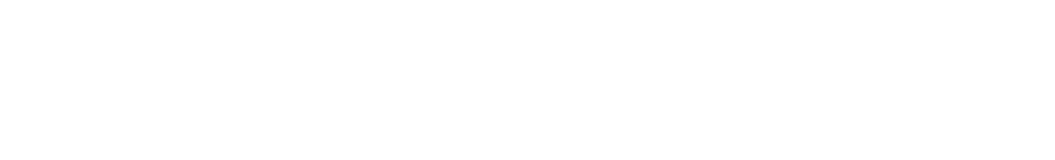
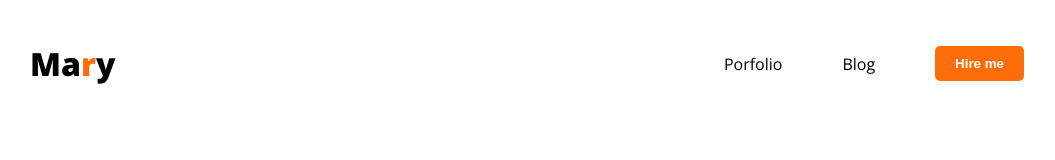
Before and after one commit to ShahJahanApurbo/portfolio, a plain HTML site: page index.html in a window 1280 px wide. Shown: the whole page, without its empty margins (98-1153 px from the left). Drawn offline with nearby package versions, Linux system fonts and the light colour scheme.

Commit message:
added styles files and styled navbar

```diff
--- a/index.html
+++ b/index.html
@@ -3,10 +3,26 @@
   <head>
     <meta charset="UTF-8" />
     <meta name="viewport" content="width=device-width, initial-scale=1.0" />
+    <link rel="preconnect" href="https://fonts.googleapis.com" />
+    <link rel="preconnect" href="https://fonts.gstatic.com" crossorigin />
+    <link
+      href="https://fonts.googleapis.com/css2?family=Open+Sans:ital,wght@0,300..800;1,300..800&display=swap"
+      rel="stylesheet"
+    />
+    <link rel="stylesheet" href="styles.css" />
     <title>Porfolio</title>
   </head>
   <body>
-    <header></header>
+    <header>
+      <nav>
+        <h3>Ma<span class="mary">r</span>y</h3>
+        <ul>
+          <li><a href="#">Porfolio</a></li>
+          <li><a href="#">Blog</a></li>
+          <li><button class="btn-primary">Hire me</button></li>
+        </ul>
+      </nav>
+    </header>
     <main></main>
     <footer></footer>
   </body>
--- /dev/null
+++ b/styles.css
@@ -0,0 +1,41 @@
+body {
+  font-family: "Open Sans", sans-serif;
+}
+nav h3 {
+  font-size: xx-large;
+  font-weight: 800;
+}
+.mary {
+  color: #fd6e0a;
+  font-size: large;
+  font-size: xx-large;
+  font-weight: 800;
+}
+.btn-primary {
+  background-color: #fd6e0a;
+  color: #fff;
+  border: none;
+  padding: 10px 20px;
+  border-radius: 5px;
+  cursor: pointer;
+  font-weight: 550;
+}
+nav {
+  display: flex;
+  justify-content: space-between;
+  padding: 2px 100px;
+  margin: 0 20px;
+  align-items: center;
+}
+nav li {
+  margin: 0 30px;
+}
+nav ul {
+  display: flex;
+  list-style: none;
+  align-items: center;
+}
+nav a {
+  text-decoration: none;
+  color: black;
+}
```
